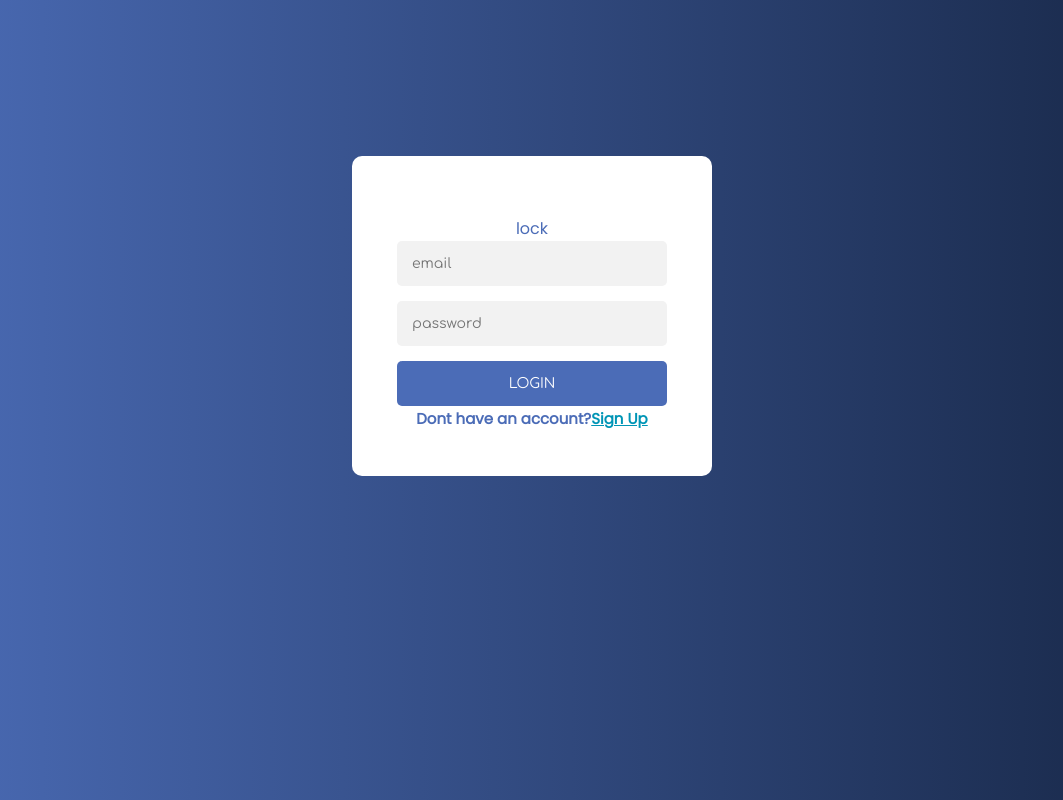
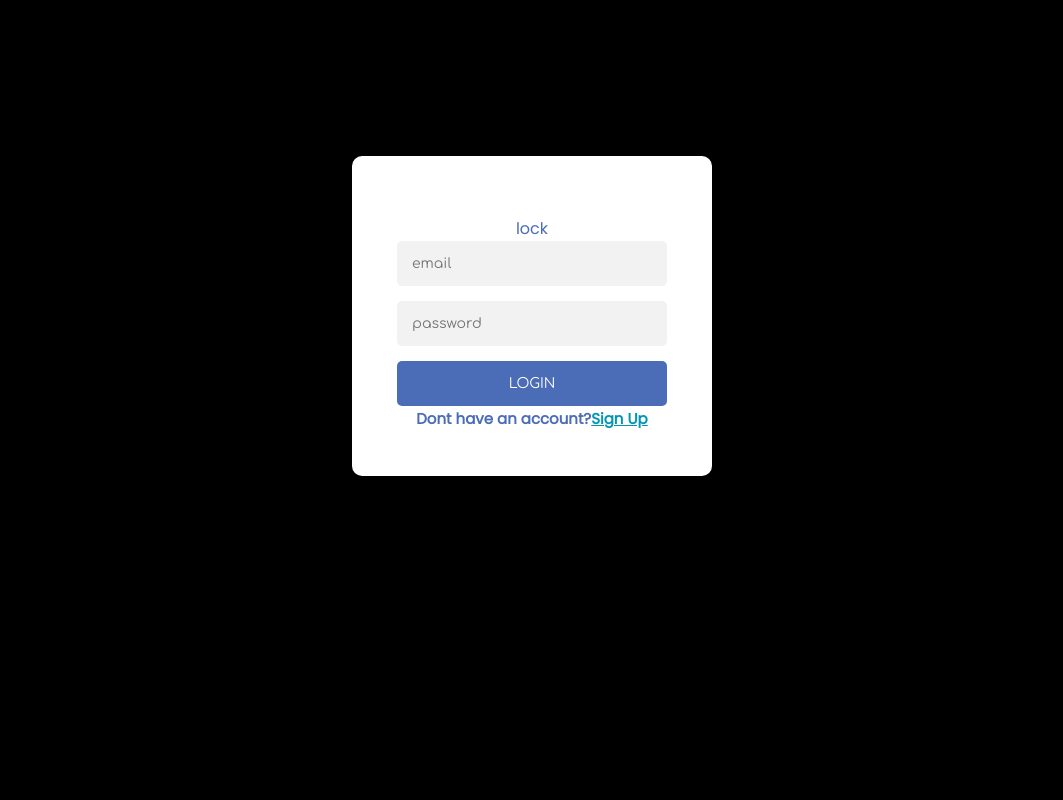
Before and after one commit to Ashu313/MyChat, a React (Create React App) app: page /login in a window 1280 px wide. Shown: the whole page, without its empty margins (108-1171 px from the left). Built offline with nearby package versions, Linux system fonts and the light colour scheme; no server answers.

Commit message:
change ui

```diff
--- a/src/home/login.css
+++ b/src/home/login.css
@@ -1,7 +1,7 @@
 @import url('https://fonts.googleapis.com/css2?family=Comfortaa&display=swap');
 
 body {
-  background: linear-gradient(90deg, #4b6cb7 0%, #182848 100%);
+  background:black;
 }
 
 .login {
```
